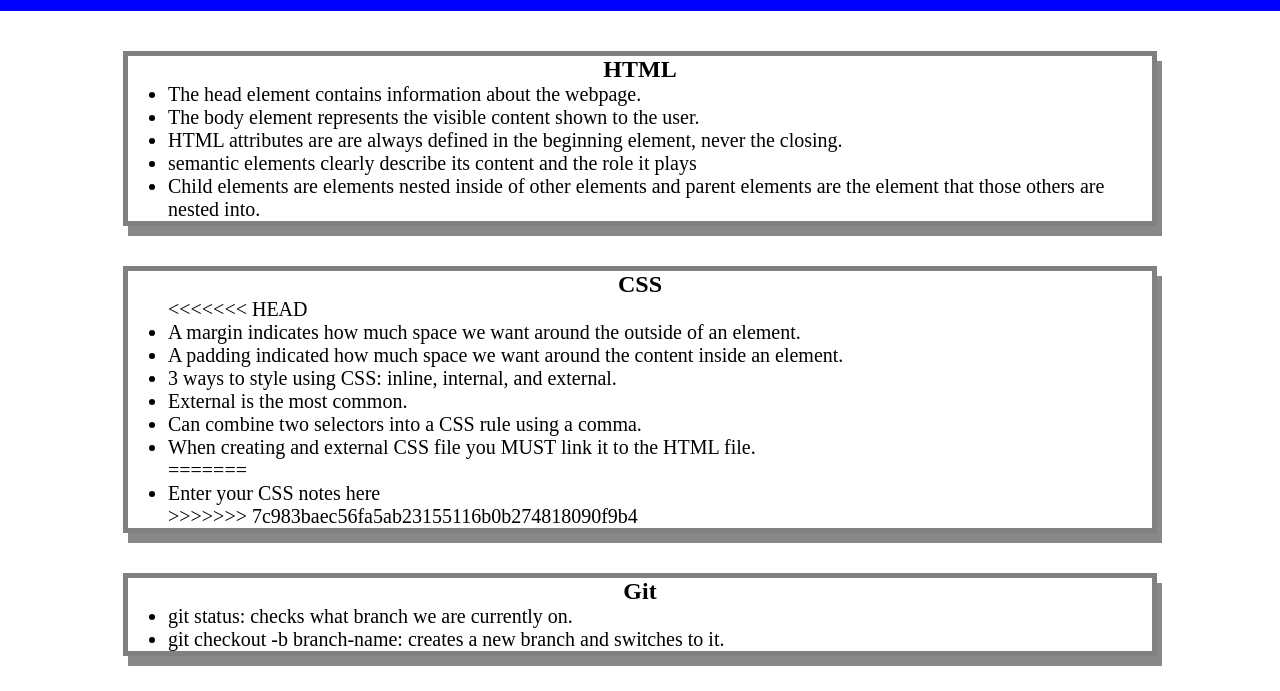
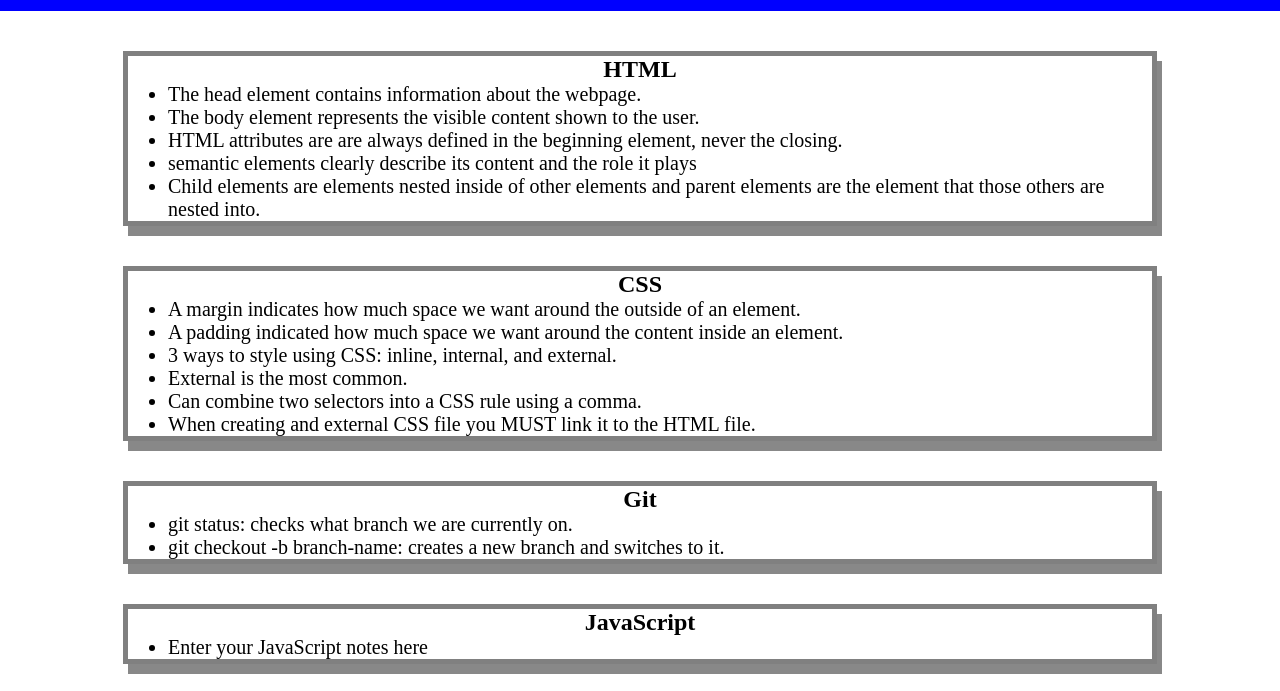
Before and after one commit to kaylommy/prework-study-guide, a plain HTML site: page index.html in a window 1280 px wide. Shown: the part 109-800 px from the top of the page. Drawn offline with Linux system fonts and the light colour scheme.

Commit message:
added CSS to project

```diff
--- a/index.html
+++ b/index.html
@@ -27,16 +27,12 @@
       <section class="card" id="css-section">
         <h2>CSS</h2>
         <ul>
-<<<<<<< HEAD
           <li>A margin indicates how much space we want around the outside of an element.</li>
           <li>A padding indicated how much space we want around the content inside an element.</li>
           <li>3 ways to style using CSS: inline, internal, and external.</li>
           <li>External is the most common.</li>
           <li>Can combine two selectors into a CSS rule using a comma.</li>
           <li> When creating and external CSS file you MUST link it to the HTML file.</li>
-=======
-          <li>Enter your CSS notes here</li>
->>>>>>> 7c983baec56fa5ab23155116b0b274818090f9b4
         </ul>
 
       </section>
```
